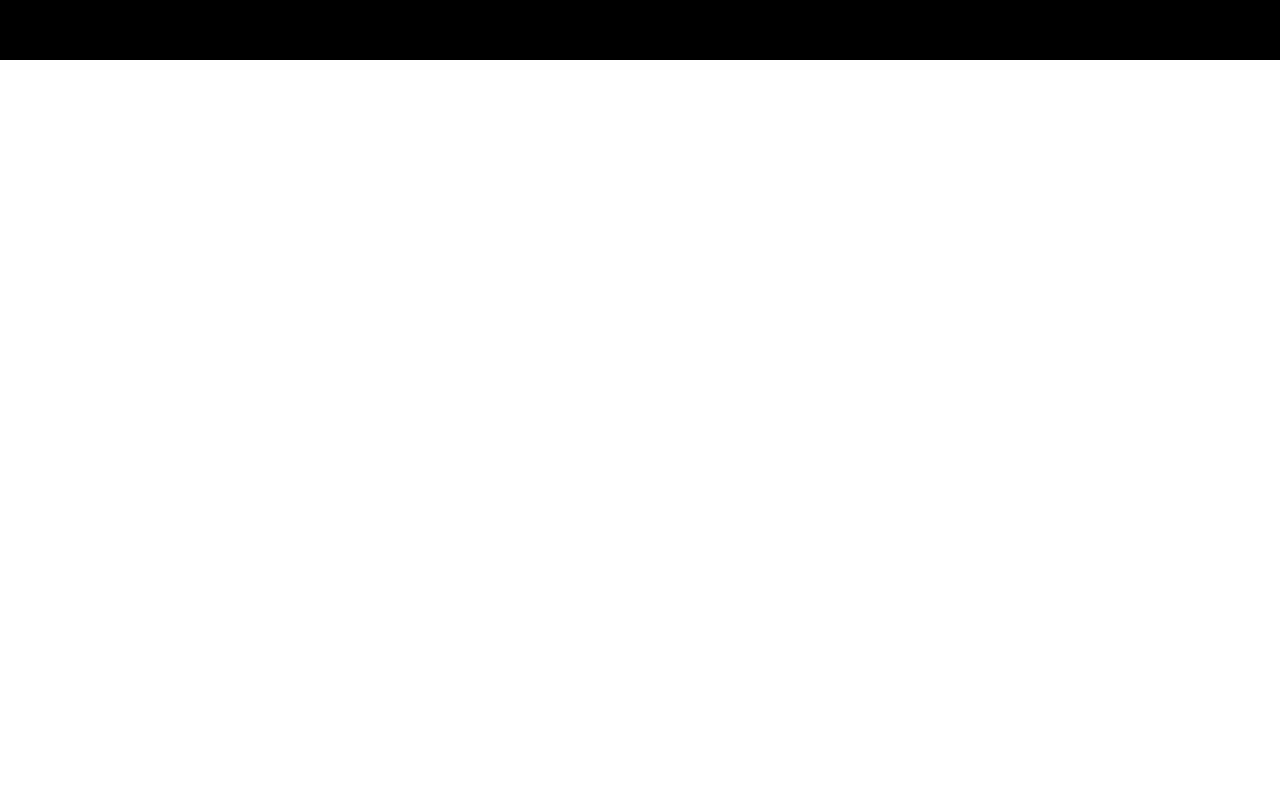
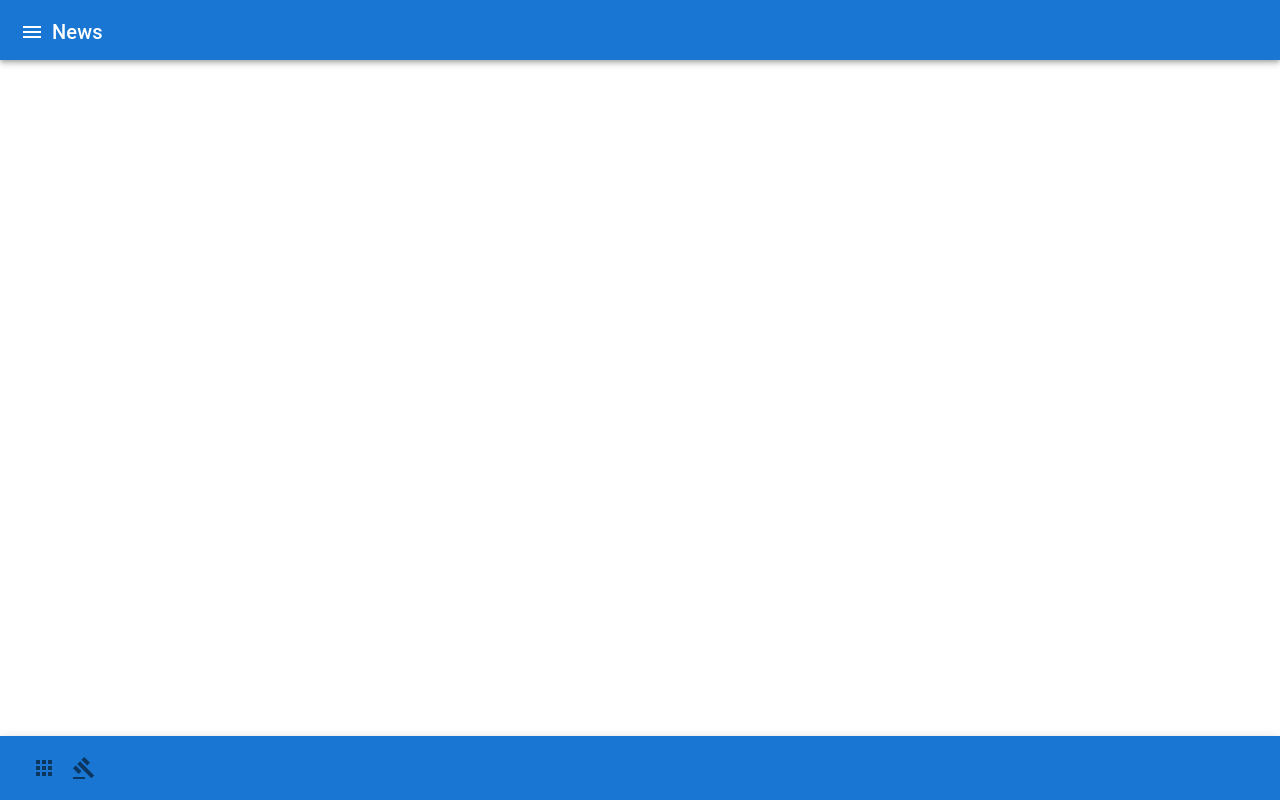
Before and after one commit to xHergz/my-jh-ca, a React app: page / in a window 1280 px wide. Built offline with nearby package versions, Linux system fonts and the light colour scheme.

Commit message:
Started adding some navigation components

```diff
--- a/package.json
+++ b/package.json
@@ -21,6 +21,7 @@
     "@emotion/react": "^11.4.1",
     "@emotion/styled": "^11.3.0",
     "@material-ui/core": "^5.0.0-beta.3",
+    "@material-ui/icons": "^4.11.2",
     "@material-ui/styles": "^5.0.0-beta.3",
     "clsx": "^1.1.1",
     "date-fns": "^2.23.0",
--- a/src/App.tsx
+++ b/src/App.tsx
@@ -1,6 +1,8 @@
 import React from 'react';
 import { Theme } from '@material-ui/core';
 import { makeStyles } from '@material-ui/styles';
+import AppBar from './components/header/AppBar';
+import NavBar from './components/header/NavBar';
 
 const useStyles = makeStyles<Theme>((theme) => ({
     appContainer: {
@@ -22,8 +24,7 @@ const useStyles = makeStyles<Theme>((theme) => ({
         }
     },
     navBar: {
-        gridArea: 'navBar',
-        backgroundColor: '#000'
+        gridArea: 'navBar'
     },
     content: {
         gridArea: 'content'
@@ -38,9 +39,9 @@ function App() {
     const styles = useStyles();
     return (
         <div className={styles.appContainer}>
-            <div className={styles.navBar} />
+            <NavBar className={styles.navBar} />
             <div className={styles.content} />
-            <div className={styles.appBar} />
+            <AppBar className={styles.appBar} />
         </div>
     );
 }
--- /dev/null
+++ b/src/components/header/AppBar/index.tsx
@@ -0,0 +1,29 @@
+import React from 'react';
+import { AppBar, IconButton, Paper, Toolbar } from '@material-ui/core';
+import AppsIcon from '@material-ui/icons/Apps';
+import ToolsIcon from '@material-ui/icons/Gavel';
+import { makeStyles } from '@material-ui/styles';
+
+export type AppBarProps = React.HTMLAttributes<HTMLDivElement> & {}
+
+const useStyles = makeStyles({
+
+});
+
+const CustomAppBar: React.FunctionComponent<AppBarProps> = (props: AppBarProps): JSX.Element => {
+  return (
+    <AppBar position="relative" color="primary">
+      <Toolbar>
+        <IconButton>
+          <AppsIcon />
+        </IconButton>
+        <IconButton>
+          <ToolsIcon />
+        </IconButton>
+      </Toolbar>
+      <Paper />
+    </AppBar>
+  );
+}
+
+export default CustomAppBar;
--- a/src/components/header/NavBar/index.tsx
+++ b/src/components/header/NavBar/index.tsx
@@ -0,0 +1,22 @@
+import React from 'react';
+import { AppBar, IconButton, Toolbar, Typography } from '@material-ui/core';
+import MenuIcon from '@material-ui/icons/Menu';
+
+export type NavBarProps = React.HTMLAttributes<HTMLDivElement> & {}
+
+const NavBar: React.FunctionComponent<NavBarProps> = (props: NavBarProps): JSX.Element => {
+  return (
+    <AppBar position="static">
+      <Toolbar>
+        <IconButton edge="start" color="inherit" aria-label="menu">
+          <MenuIcon />
+        </IconButton>
+        <Typography variant="h6">
+          News
+        </Typography>
+      </Toolbar>
+    </AppBar>
+  );
+}
+
+export default NavBar;
--- /dev/null
+++ b/src/utils/hooks/index.ts
@@ -0,0 +1,5 @@
+import useVisibility from "./useVisibility";
+
+export {
+  useVisibility
+}
```
Also changed, not shown: src/components/header/NavDrawer/NavDrawer.tsx (added, +60 -0 lines), src/utils/hooks/useToggle.ts (added, +17 -0 lines), src/utils/hooks/useVisibility.ts (added, +24 -0 lines), .prettierrc.json (added), src/components/header/NavDrawer/index.ts (added), 2 other files (tests, documents, lock files or other folders).
